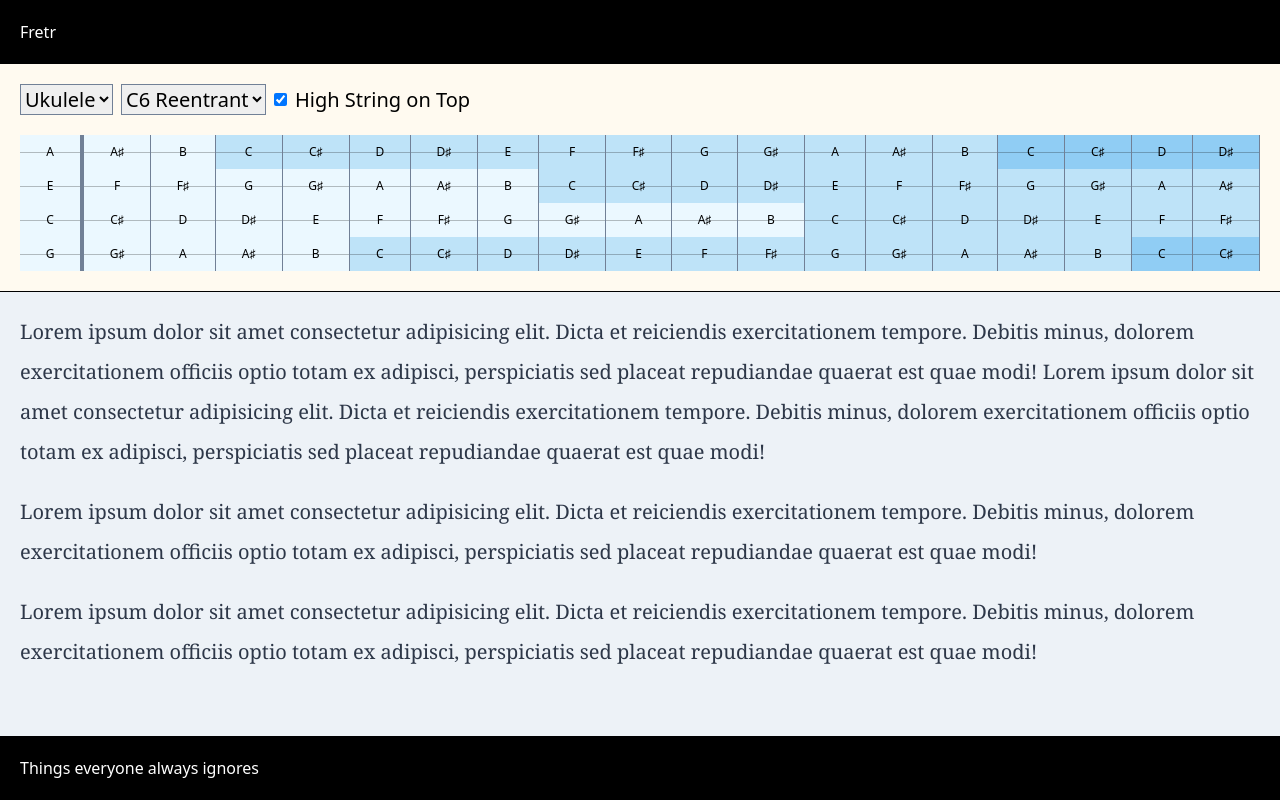
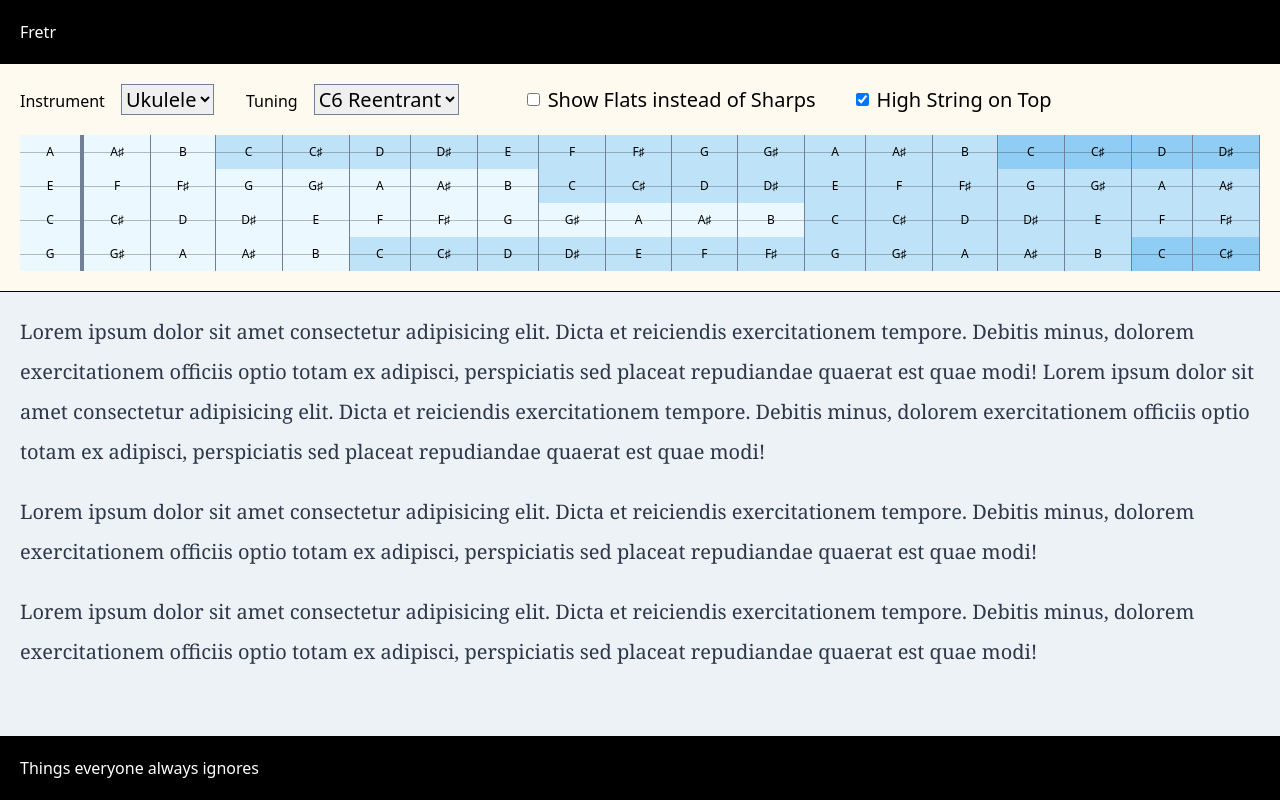
Before and after one commit to thudfactor/fretr, a React (Create React App) app: page / in a window 1280 px wide. Built offline with nearby package versions, Linux system fonts and the light colour scheme.

Commit message:
Add toggle for note names, add labels for dropdowns

```diff
--- a/src/components/Fretboard.js
+++ b/src/components/Fretboard.js
@@ -8,11 +8,13 @@ export default function Fretboard({ className = "" }) {
   const [instrument, setInstrument] = useState(defaultInstrument.slug);
   const [frets, setFrets] = useState(defaultInstrument.frets);
   const [tuning, setTuning] = useState(defaultInstrument.tunings[0].strings); // standard GCEA re-entrant tuning for the ukulele
+
   const [isTabLayout, LayoutToggle] = useToggle("High String on Top", true);
+  const [flats, FlatsToggle] = useToggle("Show Flats instead of Sharps", false);
 
   const note = (instString, fret) => {
     const fretWire = fret === 0 ? "border-r-4" : "border-r";
-    const { note, octave } = midiToNote(tuning[instString] + fret);
+    const { note, octave } = midiToNote(tuning[instString] + fret, { flats });
     return (
       <div
         key={`${instString}-${fret}`}
@@ -77,7 +79,8 @@ export default function Fretboard({ className = "" }) {
           instrument={instrument}
           handleChange={handleChange}
         />
-        <LayoutToggle />
+        <FlatsToggle className="mx-5" />
+        <LayoutToggle className="mx-5" />
       </div>
       <div
         className={`grid grid-flow-col gap-0 grid-rows-${tuning.length} bx-2`}
--- a/src/controls/Instruments.js
+++ b/src/controls/Instruments.js
@@ -1,83 +1,6 @@
 import React, { useState } from "react";
 
 export const instrumentRack = require("../data/instrumentRack.json");
-
-/*
-export const instrumentRack = [
-  {
-    slug: "ukulele",
-    name: "Ukulele",
-    frets: 18,
-    tunings: [
-      {
-        slug: "standard",
-        name: "C6 Reentrant (standard)",
-        strings: [67, 60, 64, 69],
-      },
-      {
-        slug: "lowg",
-        name: "C6 Low G",
-        strings: [55, 60, 64, 69],
-      },
-      {
-        slug: "baritone",
-        name: "Baritone",
-        strings: [50, 55, 59, 64],
-      },
-      {
-        slug: "halfstep",
-        name: "B6",
-        strings: [66, 59, 63, 68],
-      },
-    ],
-  },
-  {
-    slug: "guitar",
-    name: "Guitar",
-    frets: 24,
-    tunings: [
-      {
-        slug: "standard",
-        name: "Standard",
-        strings: [40, 45, 50, 55, 59, 64],
-      },
-      {
-        slug: "dropd",
-        name: "Drop D",
-        strings: [38, 45, 50, 55, 59, 64],
-      },
-      {
-        slug: "dadgad",
-        name: "DADGAD",
-        strings: [38, 45, 50, 55, 57, 62],
-      },
-      {
-        slug: "halfstep",
-        name: "Half-Step Down",
-        strings: [39, 44, 49, 54, 58, 63],
-      },
-    ],
-  },
-  {
-    slug: "bass",
-    name: "Bass",
-    frets: 20,
-    tunings: [
-      {
-        slug: "standard",
-        name: "Standard",
-        strings: [28, 33, 38, 43],
-      },
-      {
-        slug: "dropd",
-        name: "Drop D",
-        strings: [26, 33, 38, 43],
-      },
-    ],
-  },
-];
-
-*/
 
 export const getInstrument = (slug) => {
   return instrumentRack.find((inst) => {
@@ -103,7 +26,6 @@ export default function Instrument({
     setTuning(newTuning);
     const slug = newTuning.split("-")[1];
     const tuningDeets = inst.tunings.find((t) => t.slug === slug);
-    console.log(tuningDeets);
     handleChange({ ...inst, tuning: tuningDeets.strings });
   };
 
@@ -111,8 +33,10 @@ export default function Instrument({
 
   return (
     <div className={className}>
+      <label className="mr-6">
+        Instrument
         <select
-        className="border border-gray-600 mr-2 text-xl"
+          className="border border-gray-600 mr-2 text-xl mx-4"
           name="instrument"
           value={instrument}
           onChange={(e) => swapInstrument(e.target.value)}
@@ -123,8 +47,11 @@ export default function Instrument({
             </option>
           ))}
         </select>
+      </label>
+      <label className="mr-6">
+        Tuning
         <select
-        className="border border-gray-600 text-xl"
+          className="border border-gray-600 text-xl mx-4"
           name="tuning"
           value={tuning}
           onChange={(e) => swapTuning(e.target.value)}
@@ -138,6 +65,7 @@ export default function Instrument({
             </option>
           ))}
         </select>
+      </label>
     </div>
   );
 }
--- a/src/controls/useToggle.js
+++ b/src/controls/useToggle.js
@@ -3,8 +3,8 @@ import React, { useState } from "react";
 const useToggle = (label, defaultState) => {
   const [state, setState] = useState(defaultState);
   const id = `use-toggle-${label.replace(" ", "").toLowerCase()}`;
-  const Toggle = () => (
-    <div class="flex items-center">
+  const Toggle = ({ className = "" }) => (
+    <div className={`flex items-center ${className}`}>
       <input
         type="checkbox"
         className="mr-2"
```
Lines whose indentation alone changed are shown as unchanged.
